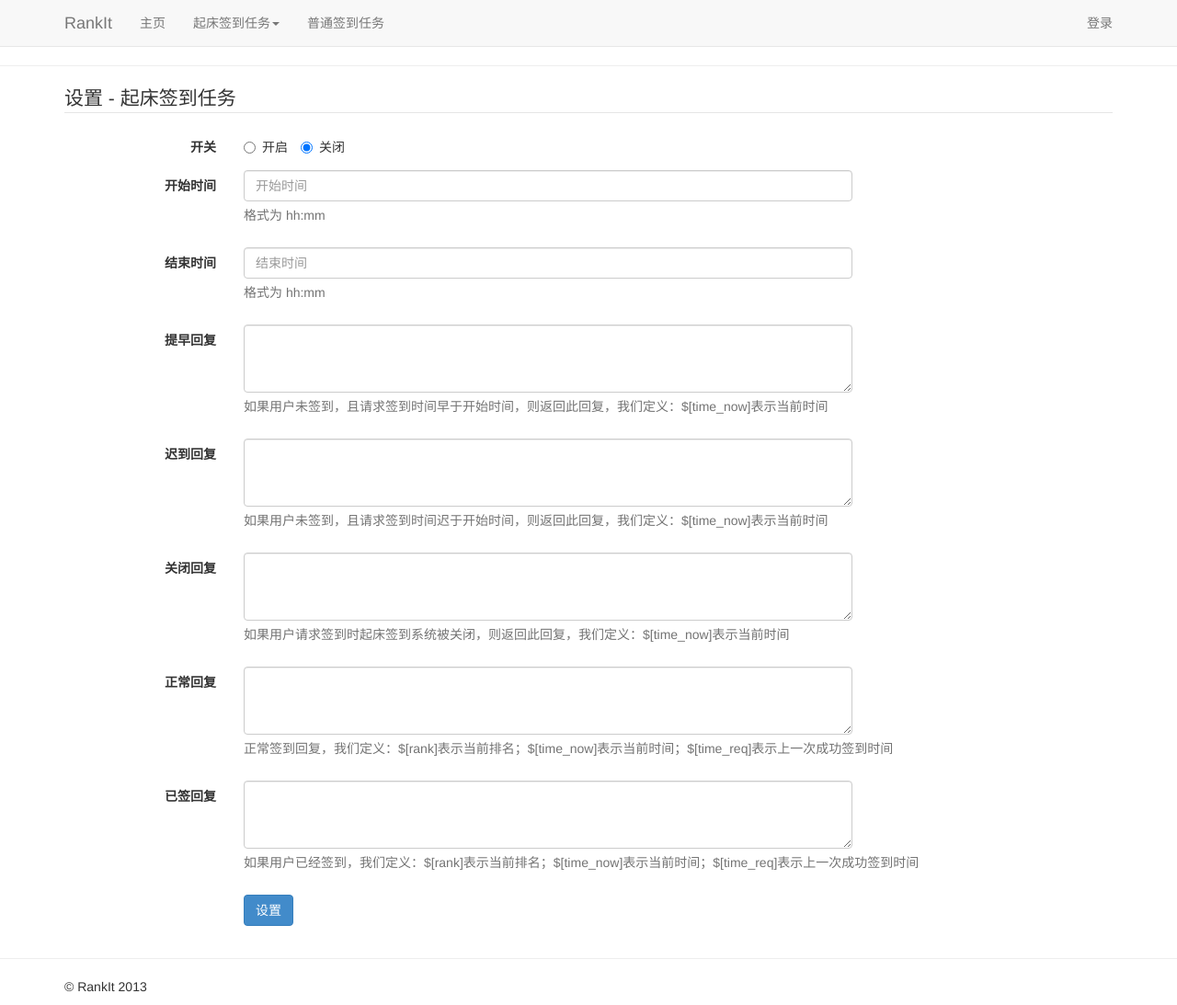
After one commit to brickgao/RankIt, a Flask app: template RankIt/templates/manage_wakeup_settings.html in a window 1280 px wide. The commit adds this page. Shown: the whole page at 92% size. Run offline with Flask 2, Linux system fonts and the light colour scheme; the template is opened without the code that fills it, so the values that code supplies are empty.

Commit message:
finish wakeup_settings

```diff
--- a/RankIt/routes.py
+++ b/RankIt/routes.py
@@ -190,3 +190,53 @@ def wakeupSummary():
         if _date == wakeupEventInfo.last_update_time:    _info['total'] = str(wakeupEventInfo.total)
         else:                                           _info['total'] = '0'
         return render_template('manage_wakeup_summary.html', info=_info)
+
+@app.route('/manage/wakeup_event/settings', methods=['GET', 'POST'])
+def wakeupSettings():
+    if not 'username' in session:
+        flash(u'请先登录', 'error')
+        return redirect('/manage/login')
+    else:
+        wakeupEventInfo = wakeupEvent.query.filter_by(id=1).first()
+        if request.method == 'GET':
+            _info = {}
+            _info['switch']     = wakeupEventInfo.switch
+            _info['begin_time'] = wakeupEventInfo.begin_time
+            _info['end_time']   = wakeupEventInfo.end_time
+            _info['early_ret']  = wakeupEventInfo.early_ret
+            _info['late_ret']   = wakeupEventInfo.late_ret
+            _info['off_ret']    = wakeupEventInfo.off_ret
+            _info['acc_ret']    = wakeupEventInfo.acc_ret
+            _info['done_ret']   = wakeupEventInfo.done_ret
+            return render_template('manage_wakeup_settings.html', info=_info)
+        else:
+            switch     = int(str(request.form['switch']))
+            begin_time = request.form['begin_time']
+            end_time   = request.form['end_time']
+            early_ret  = request.form['early_ret']
+            late_ret   = request.form['late_ret']
+            off_ret    = request.form['off_ret']
+            acc_ret    = request.form['acc_ret']
+            done_ret   = request.form['done_ret']
+            if begin_time == '':
+                flash(u'请填写开始时间', 'error')
+                return redirect('/manage/wakeup_event/settings')
+            elif end_time == '':
+                flash(u'请填写结束时间', 'error')
+                return redirect('/manage/wakeup_event/settings')
+            else:
+                if time_misc.check_double_time(begin_time, end_time):
+                    wakeupEventInfo.switch     = switch
+                    wakeupEventInfo.begin_time = begin_time
+                    wakeupEventInfo.end_time   = end_time
+                    wakeupEventInfo.early_ret  = early_ret
+                    wakeupEventInfo.late_ret   = late_ret
+                    wakeupEventInfo.off_ret    = off_ret
+                    wakeupEventInfo.acc_ret    = acc_ret
+                    wakeupEventInfo.done_ret   = done_ret
+                    db.session.commit()
+                    flash(u'修改成功', 'success')
+                    return redirect('/manage/wakeup_event/summary')
+                else:
+                    flash(u'请设置合法时间或者结束时间大于开始时间', 'error')
+                    return redirect('/manage/wakeup_event/settings')
--- a/RankIt/templates/manage_base.html
+++ b/RankIt/templates/manage_base.html
@@ -39,7 +39,7 @@
               <ul class="dropdown-menu">
                 <li><a href="/manage/wakeup_event/summary">概况</a></li>
                 <li><a href="#">查询</a></li>
-                <li><a href="#">设置</a></li>
+                <li><a href="/manage/wakeup_event/settings">设置</a></li>
               </ul>
             </li>
             <li><a href="#">普通签到任务</a></li>
--- /dev/null
+++ b/RankIt/templates/manage_wakeup_settings.html
@@ -0,0 +1,74 @@
+{% extends "manage_base.html" %}
+{% block title %}设置 - 起床签到任务{% endblock %}
+{% block content %}
+<div class = "container">
+  <form class="form-horizontal" method="post">
+    <legend>设置 - 起床签到任务</legend>
+    <div class="form-group">
+      <label class="col-sm-2 control-label">开关</label>
+      <div class="col-sm-10">
+        <label class="radio-inline">
+          <input type="radio" name="switch" id="switch1" value=1 {% if info['switch'] %} checked {% endif %}> 开启
+        </label>
+        <label class="radio-inline">
+          <input type="radio" name="switch" id="switch0" value=0 {% if not info['switch'] %} checked {% endif %}> 关闭
+        </label>
+      </div>
+    </div>
+    <div class="form-group">
+      <label for="begin_time" class="col-sm-2 control-label">开始时间</label>
+      <div class="col-sm-10">
+        <input type="text" class="form-control" style="width:70%;" id="begin_time" name="begin_time" placeholder="开始时间" value='{{ info['begin_time'] }}'>
+        <p class="help-block">格式为 hh:mm</p>
+      </div>
+    </div>
+    <div class="form-group">
+      <label for="end_time" class="col-sm-2 control-label">结束时间</label>
+      <div class="col-sm-10">
+        <input type="text" class="form-control" style="width:70%;" id="end_time" name="end_time" placeholder="结束时间" value='{{ info['end_time'] }}'>
+        <p class="help-block">格式为 hh:mm</p>
+      </div>
+    </div>
+    <div class="form-group">
+      <label for="early_ret" class="col-sm-2 control-label">提早回复</label>
+      <div class="col-sm-10">
+        <textarea class="form-control" rows="3" style="width:70%;" id="early_ret" name="early_ret">{{ info['early_ret'] }}</textarea>
+        <p class="help-block">如果用户未签到，且请求签到时间早于开始时间，则返回此回复，我们定义：$[time_now]表示当前时间<hh:mm></p>
+      </div>
+    </div>
+    <div class="form-group">
+      <label for="late_ret" class="col-sm-2 control-label">迟到回复</label>
+      <div class="col-sm-10">
+        <textarea class="form-control" rows="3" style="width:70%;" id="late_ret" name="late_ret">{{ info['late_ret'] }}</textarea>
+        <p class="help-block">如果用户未签到，且请求签到时间迟于开始时间，则返回此回复，我们定义：$[time_now]表示当前时间<hh:mm></p>
+      </div>
+    </div>
+    <div class="form-group">
+      <label for="off_ret" class="col-sm-2 control-label">关闭回复</label>
+      <div class="col-sm-10">
+        <textarea class="form-control" rows="3" style="width:70%;" id="off_ret" name="off_ret">{{ info['off_ret'] }}</textarea>
+        <p class="help-block">如果用户请求签到时起床签到系统被关闭，则返回此回复，我们定义：$[time_now]表示当前时间<hh:mm></p>
+      </div>
+    </div>
+    <div class="form-group">
+      <label for="acc_ret" class="col-sm-2 control-label">正常回复</label>
+      <div class="col-sm-10">
+        <textarea class="form-control" rows="3" style="width:70%;" id="acc_ret" name="acc_ret">{{ info['acc_ret'] }}</textarea>
+        <p class="help-block">正常签到回复，我们定义：$[rank]表示当前排名；$[time_now]表示当前时间<hh:mm>；$[time_req]表示上一次成功签到时间<hh:mm></p>
+      </div>
+    </div>
+    <div class="form-group">
+      <label for="done_ret" class="col-sm-2 control-label">已签回复</label>
+      <div class="col-sm-10">
+        <textarea class="form-control" rows="3" style="width:70%;" id="done_ret" name="done_ret">{{ info['done_ret'] }}</textarea>
+        <p class="help-block">如果用户已经签到，我们定义：$[rank]表示当前排名；$[time_now]表示当前时间<hh:mm>；$[time_req]表示上一次成功签到时间<hh:mm></p>
+      </div>
+    </div>
+    <div class="form-group">
+      <div class="col-sm-offset-2 col-sm-10">
+        <button type="submit" class="btn btn-primary">设置</button>
+      </div>
+    </div>
+  </form>
+</div>
+{% endblock %}
```
